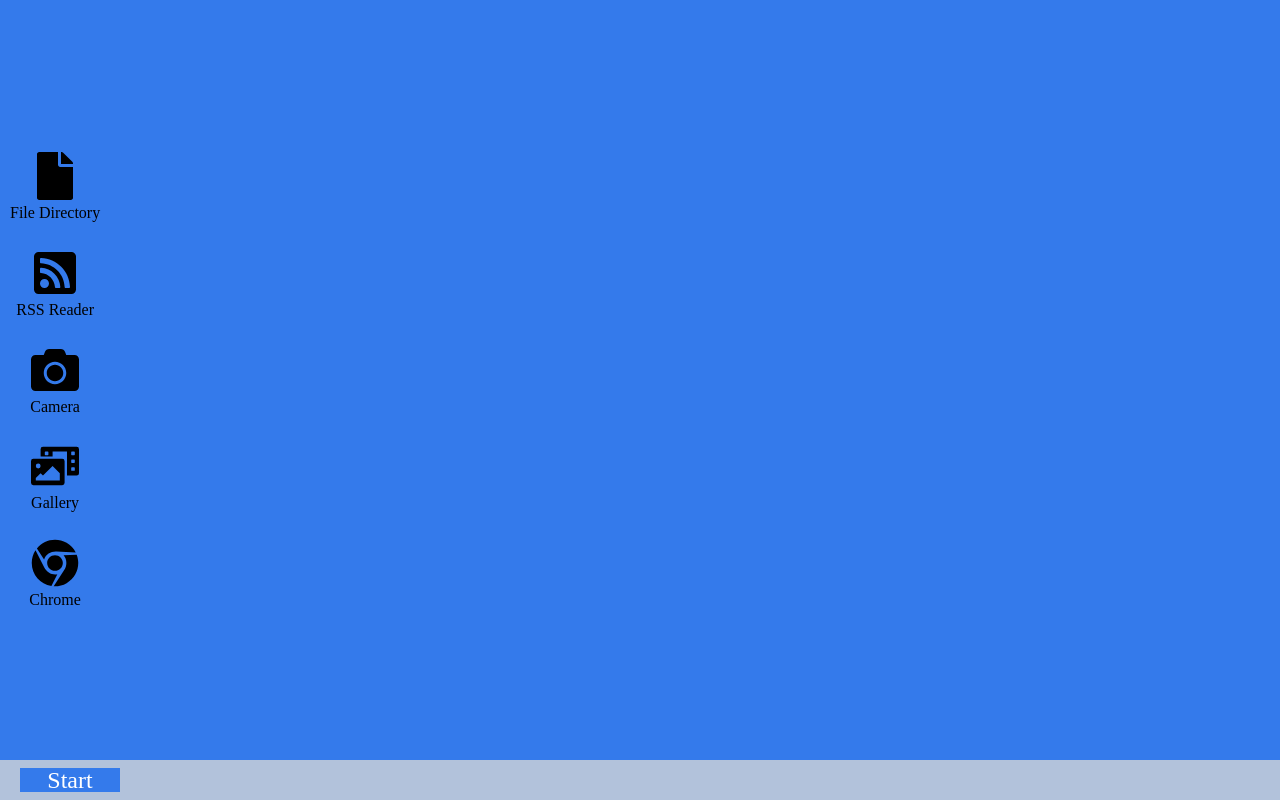
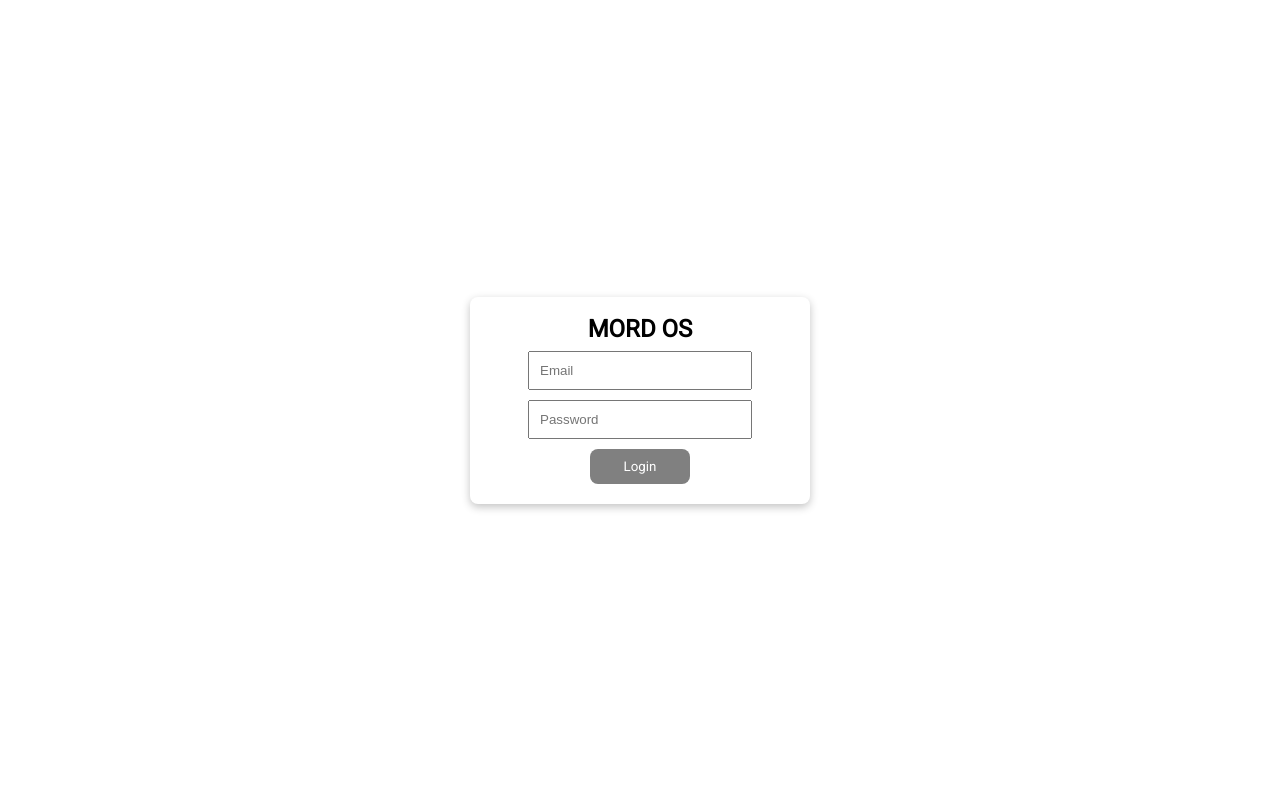
Before and after one commit to zasuh/mord-os, a React (Create React App) app: page /login in a window 1280 px wide. Built offline with nearby package versions, Linux system fonts and the light colour scheme; no server answers.

Commit message:
Added routes and basic authentication

```diff
--- a/package.json
+++ b/package.json
@@ -14,7 +14,9 @@
     "react-dom": "^18.1.0",
     "react-icons": "^4.3.1",
     "react-modal": "^3.15.1",
+    "react-router-dom": "^6.3.0",
     "react-scripts": "5.0.1",
+    "react-toastify": "^9.0.2",
     "react-webcam": "^7.0.1",
     "web-vitals": "^2.1.4"
   },
--- a/src/App.js
+++ b/src/App.js
@@ -1,103 +1,31 @@
-import React, { useState } from "react";
-import styled from "@emotion/styled";
-import {
-  FaFile,
-  FaRssSquare,
-  FaCamera,
-  FaPhotoVideo,
-  FaChrome,
-} from "react-icons/fa";
+import React from "react";
+import { Routes, Route, Redirect, useNavigate } from "react-router-dom";
+import { ToastContainer, toast } from "react-toastify";
+import "react-toastify/dist/ReactToastify.css";
 
-import RssReaderModal from "./components/RssReaderModal";
-import CameraModal from "./components/CameraModal";
+import Home from "./components/Screens/Home";
+import Login from "./components/Screens/Login";
 
 const App = () => {
-  const [fileDirectoryModal, setFileDirectoryModal] = useState(false);
-  const [rssReaderModal, setRssReaderModal] = useState(false);
-  const [cameraModal, setCameraModal] = useState(false);
-  const [galleryModal, setGalleryModal] = useState(false);
-  const [browserModal, setBrowserModal] = useState(false);
+  const navigate = useNavigate();
+
+  const login = (email, password) => {
+    if (email === "borgoth@mordos.com" && password === "12bindthem")
+      navigate("/");
+    else {
+      toast.error("Please enter valid email/password");
+    }
+  };
+
   return (
     <>
-      <Desktop>
-        <IconsWrapper>
-          <Icon>
-            <FaFile size="3em" />
-            <p style={{ marginTop: 5 }}>File Directory</p>
-          </Icon>
-          <Icon onClick={() => setRssReaderModal(true)}>
-            <FaRssSquare size="3em" />
-            <p style={{ marginTop: 5 }}>RSS Reader</p>
-          </Icon>
-          <Icon onClick={() => setCameraModal(true)}>
-            <FaCamera size="3em" />
-            <p style={{ marginTop: 5 }}>Camera</p>
-          </Icon>
-          <Icon>
-            <FaPhotoVideo size="3em" />
-            <p style={{ marginTop: 5 }}>Gallery</p>
-          </Icon>
-          <Icon>
-            <FaChrome size="3em" />
-            <p style={{ marginTop: 5 }}>Chrome</p>
-          </Icon>
-        </IconsWrapper>
-      </Desktop>
-      <Toolbar>
-        <Start>Start</Start>
-      </Toolbar>
-      <RssReaderModal
-        isOpen={rssReaderModal}
-        onClose={() => setRssReaderModal(false)}
-      />
-      <CameraModal isOpen={cameraModal} onClose={() => setCameraModal(false)} />
+      <Routes>
+        <Route path="/login" element={<Login login={login} />} />
+        <Route path="/" element={<Home />} />
+      </Routes>
+      <ToastContainer />
     </>
   );
 };
 
-const Desktop = styled.div({
-  backgroundColor: "#347aeb",
-  maxWidth: "100%",
-  height: "95vh",
-
-  display: "flex",
-  alignItems: "center",
-  justifyContent: "flex-start",
-});
-
-const Toolbar = styled.div({
-  backgroundColor: "#b2c2db",
-  maxWidth: "100%",
-  height: "5vh",
-
-  display: "flex",
-  alignItems: "center",
-  justifyContent: "flex-start",
-  paddingLeft: 20,
-});
-
-const Start = styled.div({
-  color: "white",
-  fontSize: 24,
-  textAlign: "center",
-  width: 100,
-  backgroundColor: "#347aeb",
-});
-
-const IconsWrapper = styled.div({
-  height: "60%",
-  display: "flex",
-  flexDirection: "column",
-  alignItems: "center",
-  justifyContent: "space-between",
-  padding: 10,
-});
-
-const Icon = styled.div({
-  display: "flex",
-  flexDirection: "column",
-  alignItems: "center",
-  cursor: "pointer",
-});
-
 export default App;
--- a/src/components/CameraModal.js
+++ b/src/components/Modals/CameraModal.js
@@ -106,6 +106,7 @@ const ScreenshotButton = styled.button({
   padding: 10,
   backgroundColor: "#347aeb",
   border: "none",
+  borderRadius: 8,
 });
 
 export default CameraModal;
--- /dev/null
+++ b/src/components/Screens/Home.js
@@ -0,0 +1,103 @@
+import React, { useState } from "react";
+import styled from "@emotion/styled";
+import {
+  FaFile,
+  FaRssSquare,
+  FaCamera,
+  FaPhotoVideo,
+  FaChrome,
+} from "react-icons/fa";
+
+import RssReaderModal from "../Modals/RssReaderModal";
+import CameraModal from "../Modals/CameraModal";
+
+const Home = () => {
+  const [fileDirectoryModal, setFileDirectoryModal] = useState(false);
+  const [rssReaderModal, setRssReaderModal] = useState(false);
+  const [cameraModal, setCameraModal] = useState(false);
+  const [galleryModal, setGalleryModal] = useState(false);
+  const [browserModal, setBrowserModal] = useState(false);
+  return (
+    <>
+      <Desktop>
+        <IconsWrapper>
+          <Icon>
+            <FaFile size="3em" />
+            <p style={{ marginTop: 5 }}>File Directory</p>
+          </Icon>
+          <Icon onClick={() => setRssReaderModal(true)}>
+            <FaRssSquare size="3em" />
+            <p style={{ marginTop: 5 }}>RSS Reader</p>
+          </Icon>
+          <Icon onClick={() => setCameraModal(true)}>
+            <FaCamera size="3em" />
+            <p style={{ marginTop: 5 }}>Camera</p>
+          </Icon>
+          <Icon>
+            <FaPhotoVideo size="3em" />
+            <p style={{ marginTop: 5 }}>Gallery</p>
+          </Icon>
+          <Icon>
+            <FaChrome size="3em" />
+            <p style={{ marginTop: 5 }}>Chrome</p>
+          </Icon>
+        </IconsWrapper>
+      </Desktop>
+      <Toolbar>
+        <Start>Start</Start>
+      </Toolbar>
+      <RssReaderModal
+        isOpen={rssReaderModal}
+        onClose={() => setRssReaderModal(false)}
+      />
+      <CameraModal isOpen={cameraModal} onClose={() => setCameraModal(false)} />
+    </>
+  );
+};
+
+const Desktop = styled.div({
+  backgroundColor: "#347aeb",
+  maxWidth: "100%",
+  height: "95vh",
+
+  display: "flex",
+  alignItems: "center",
+  justifyContent: "flex-start",
+});
+
+const Toolbar = styled.div({
+  backgroundColor: "#b2c2db",
+  maxWidth: "100%",
+  height: "5vh",
+
+  display: "flex",
+  alignItems: "center",
+  justifyContent: "flex-start",
+  paddingLeft: 20,
+});
+
+const Start = styled.div({
+  color: "white",
+  fontSize: 24,
+  textAlign: "center",
+  width: 100,
+  backgroundColor: "#347aeb",
+});
+
+const IconsWrapper = styled.div({
+  height: "60%",
+  display: "flex",
+  flexDirection: "column",
+  alignItems: "center",
+  justifyContent: "space-between",
+  padding: 10,
+});
+
+const Icon = styled.div({
+  display: "flex",
+  flexDirection: "column",
+  alignItems: "center",
+  cursor: "pointer",
+});
+
+export default Home;
--- /dev/null
+++ b/src/components/Screens/Login.js
@@ -0,0 +1,91 @@
+import React, { useState } from "react";
+import styled from "@emotion/styled";
+
+const Login = ({ login }) => {
+  const [email, setEmail] = useState("");
+  const [password, setPassword] = useState("");
+  return (
+    <Wrapper>
+      <InnerWrapper>
+        <Title>MORD OS</Title>
+        <LoginCard>
+          <Input
+            autocomplete="false"
+            type="text"
+            placeholder="Email"
+            onChange={(e) => setEmail(e.target.value)}
+          />
+          <Input
+            autocomplete="false"
+            type="password"
+            placeholder="Password"
+            onChange={(e) => setPassword(e.target.value)}
+          />
+          <Button
+            onClick={() => login(email, password)}
+            disabled={!email || !password}
+          >
+            Login
+          </Button>
+        </LoginCard>
+      </InnerWrapper>
+    </Wrapper>
+  );
+};
+
+const Wrapper = styled.div({
+  display: "flex",
+  flexDirection: "column",
+  alignItems: "center",
+  justifyContent: "center",
+  maxWidth: "100%",
+  height: "100vh",
+});
+
+const InnerWrapper = styled.div({
+  display: "flex",
+  flexDirection: "column",
+  alignItems: "center",
+  justifyContent: "center",
+  padding: 20,
+  boxShadow: "rgba(0, 0, 0, 0.24) 0px 3px 8px",
+  borderRadius: 8,
+});
+
+const Title = styled.h1({
+  fontFamily: "Roboto, sans-serif",
+  fontWeight: "bold",
+  fontSize: 24,
+  marginBottom: 10,
+});
+
+const LoginCard = styled.div({
+  width: 300,
+  display: "flex",
+  flexDirection: "column",
+  alignItems: "center",
+  justifyContent: "center",
+  gap: 10,
+});
+
+const Input = styled.input({
+  width: 200,
+  padding: 10,
+});
+
+const Button = styled.button({
+  fontFamily: "Roboto, sans-serif",
+  color: "white",
+  padding: 10,
+  backgroundColor: "#347aeb",
+  border: "none",
+  borderRadius: 8,
+  width: 100,
+  cursor: "pointer",
+  ":disabled": {
+    backgroundColor: "grey",
+    cursor: "not-allowed",
+  },
+});
+
+export default Login;
--- a/src/index.js
+++ b/src/index.js
@@ -2,10 +2,13 @@ import React from "react";
 import ReactDOM from "react-dom/client";
 import "./index.css";
 import App from "./App";
+import { BrowserRouter as Router } from "react-router-dom";
 
 const root = ReactDOM.createRoot(document.getElementById("root"));
 root.render(
   <React.StrictMode>
-    <App />
+    <Router>
+      <App />
+    </Router>
   </React.StrictMode>
 );
```
Also changed, not shown: src/components/Modals/RssReaderModal.js (renamed from src/components/RssReaderModal.js), 1 other file (tests, documents, lock files or other folders).
